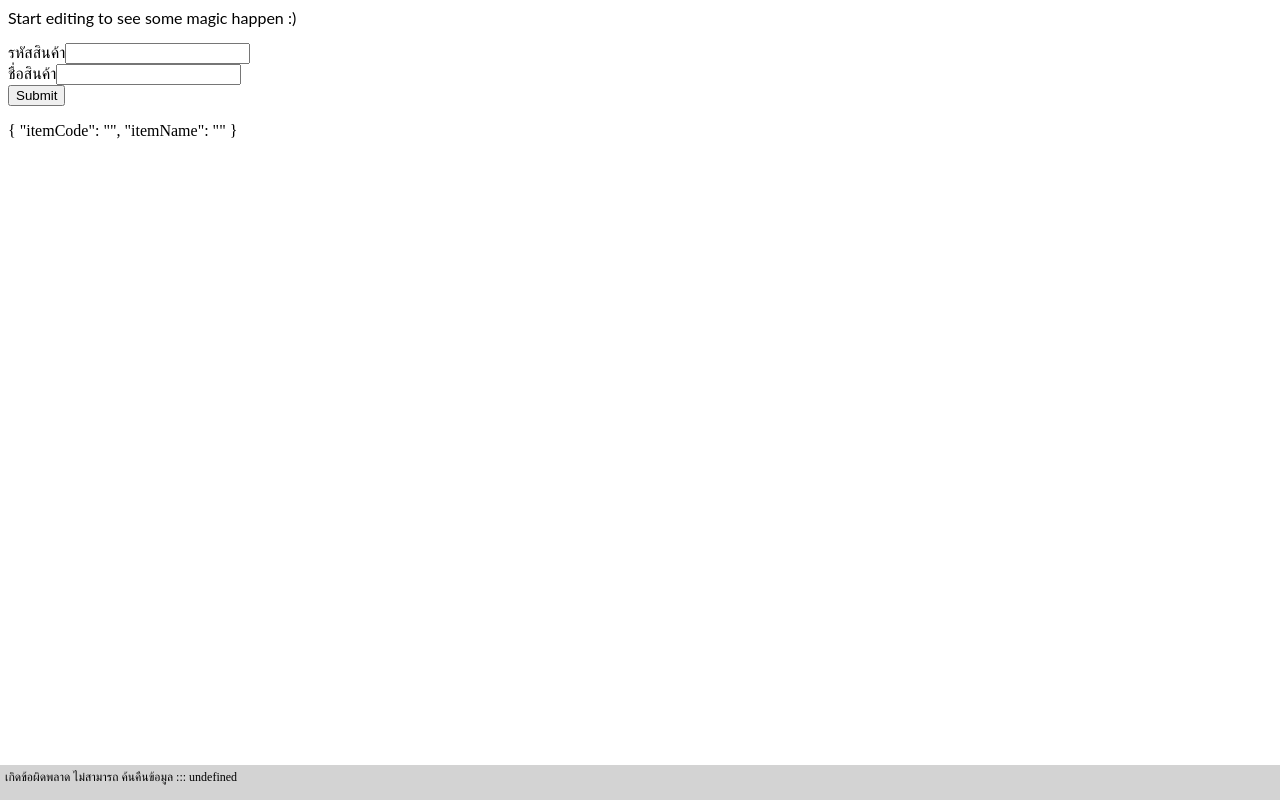
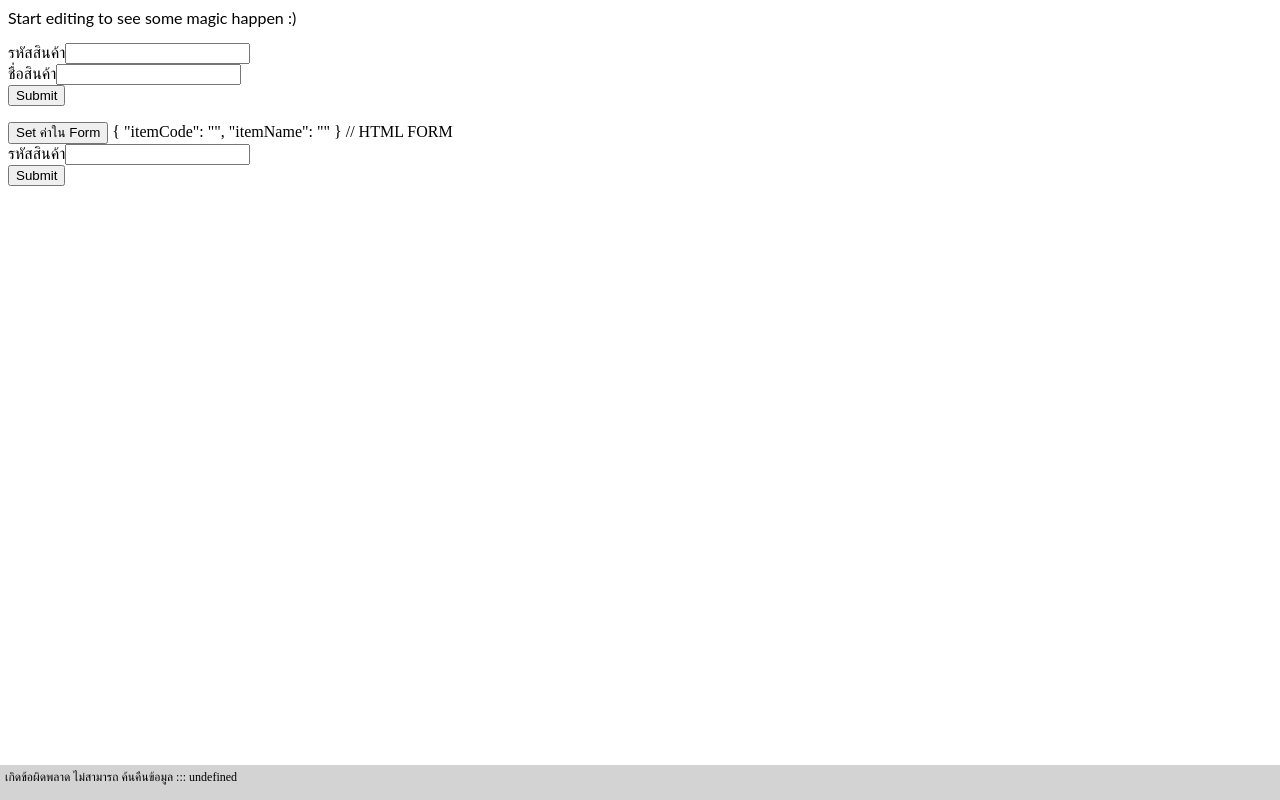
Before and after one commit to nutv99/angular-TemplateV3, an Angular app: page / in a window 1280 px wide. Built offline with nearby package versions, Linux system fonts and the light colour scheme; no server answers.

Commit message:
2 files modified

```diff
--- a/src/app/app.component.html
+++ b/src/app/app.component.html
@@ -29,6 +29,7 @@
   </div>
   <button type="submit">Submit</button>
 </form>
+<button type ="button" (click)="setVar2()"  >Set ค่าใน Form </button>
 {{ productForm.value | json }}
 
 <div
@@ -37,3 +38,28 @@
 >
   {{ Message }}
 </div>
+
+
+// HTML FORM
+<!--
+1.เปลี่ยนชื่อ fromGroup
+2.เพิ่ม Input ให้ครบ
+3.เชื่อมโยง Field ให้ตรงกับ sForm ใน ts
+-->
+<form [formGroup]='productForm' (ngSubmit)='onSubmit()'>
+  <div>
+    <label for='itemCode'>รหัสสินค้า</label>
+    <input
+      type='text'
+      id='message'
+      name='message'
+      #message
+      class=''
+      formControlName='itemCode'
+      dataName='fpercent'
+      modepatch='y'
+    />
+
+  </div>
+  <button type='submit' (click)='SaveData()'>Submit</button>
+</form>
--- a/src/app/app.component.ts
+++ b/src/app/app.component.ts
@@ -184,7 +184,6 @@ export class AppComponent implements OnInit, AfterViewInit {
     }
 
     //}
-    return;
 
     const myParagraph = document.querySelector('.example');
     //You can do many this with is
@@ -199,4 +198,9 @@ export class AppComponent implements OnInit, AfterViewInit {
     this.productForm.get('itemName').setValue('88888888');
     //console.log(this.productPost);
   }
+
+  setVar2() {
+    this.productForm.get('itemName').setValue('sssss') ;
+
+  }
 }
```
